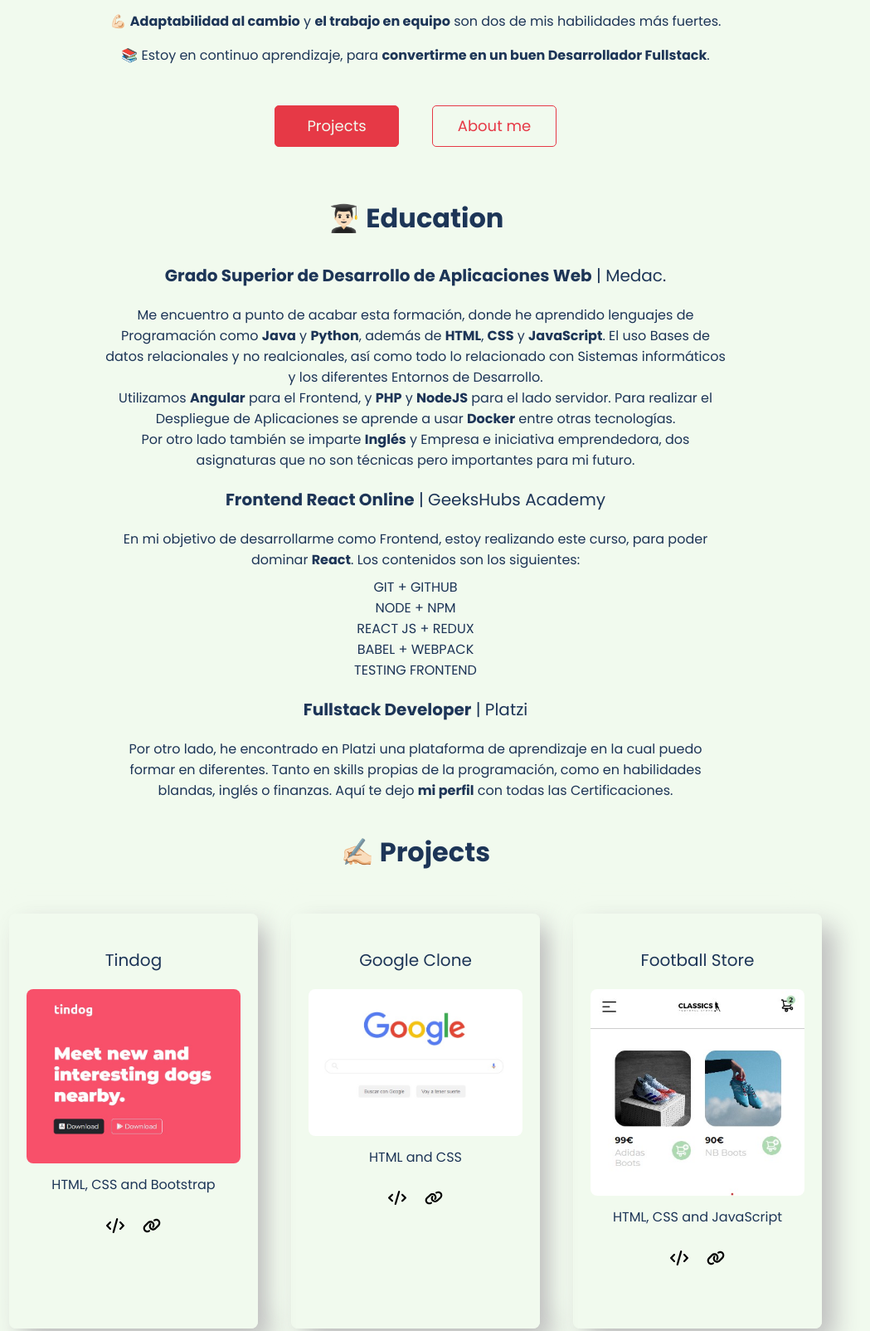
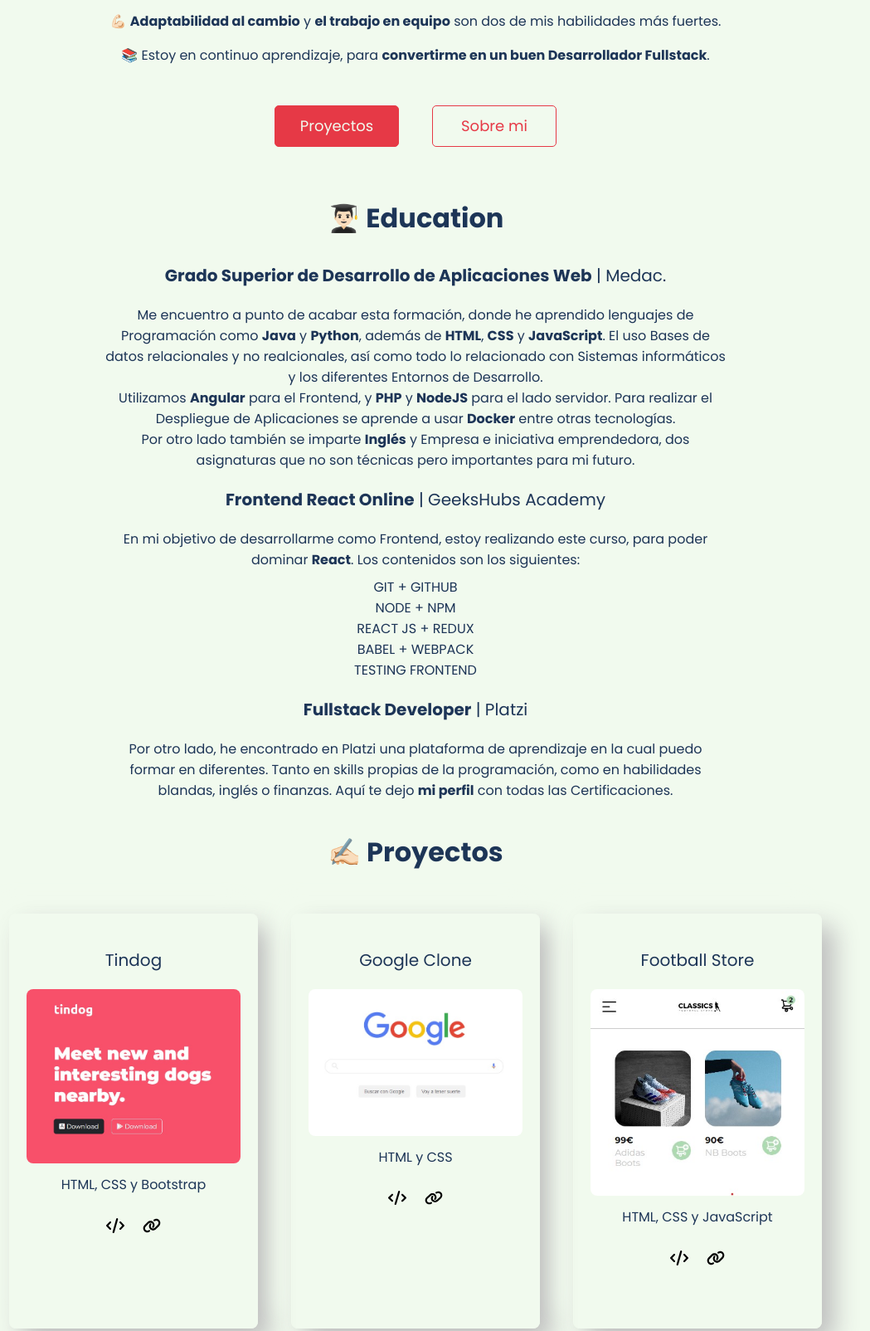
Before and after one commit to solvesweb/portfolio, a plain HTML site: page index.html in a window 1280 px wide. Shown: the part 385-1989 px from the top of the page at 83% size, without its empty margins (139-1188 px from the left). Drawn offline with Linux system fonts and the light colour scheme.

Commit message:
Corregidos los nombres en inglés

```diff
--- a/index.html
+++ b/index.html
@@ -82,8 +82,8 @@
             <b>convertirme en un buen Desarrollador Fullstack</b>.
           </p>
           <div class="title--btn-container">
-            <a class="btn-primary" href="#projects">Projects</a>
-            <a class="btn-light" href="#about">About me</a>
+            <a class="btn-primary" href="#projects">Proyectos</a>
+            <a class="btn-light" href="#about">Sobre mi</a>
           </div>
         </div>
       </section>
@@ -129,7 +129,7 @@
       </section>
 
       <section id="projects">
-        <h2>✍🏻 Projects</h2>
+        <h2>✍🏻 Proyectos</h2>
         <div class="projects--container">
           <div class="projects--card">
             <h4>Tindog</h4>
@@ -141,7 +141,7 @@
             />
 
             <div class="card--tecnologies">
-              <p>HTML, CSS and Bootstrap</p>
+              <p>HTML, CSS y Bootstrap</p>
             </div>
             <div class="card--urls">
               <a href="https://github.com/solvesweb/tindog" target="_blank"
@@ -168,7 +168,7 @@
             />
 
             <div class="card--tecnologies">
-              <p>HTML and CSS</p>
+              <p>HTML y CSS</p>
             </div>
             <div class="card--urls">
               <a href="https://github.com/solvesweb/tindog" target="_blank"
@@ -194,7 +194,7 @@
               alt=""
             />
             <div class="card--tecnologies">
-              <p>HTML, CSS and JavaScript</p>
+              <p>HTML, CSS y JavaScript</p>
             </div>
             <div class="card--urls">
               <a
@@ -240,7 +240,7 @@ Siempre estoy abierto a tener nuevos enlaces, y más si tenemos las mismas inqui
 
           </p>
           <a href="mailto:solvesweb@gmail.com">
-            <span class="btn-primary">Email me</span>
+            <span class="btn-primary">Email</span>
           </a>
         </div>
       </section>
@@ -270,7 +270,7 @@ Siempre estoy abierto a tener nuevos enlaces, y más si tenemos las mismas inqui
             />
           </a>
         </div>
-        <p>Made with ⌨️ and 🍊</p>
+        <p>Sitio web hecho por mi 🙃</p>
       </div>
     </footer>
     <script src="index.js"></script>
```
